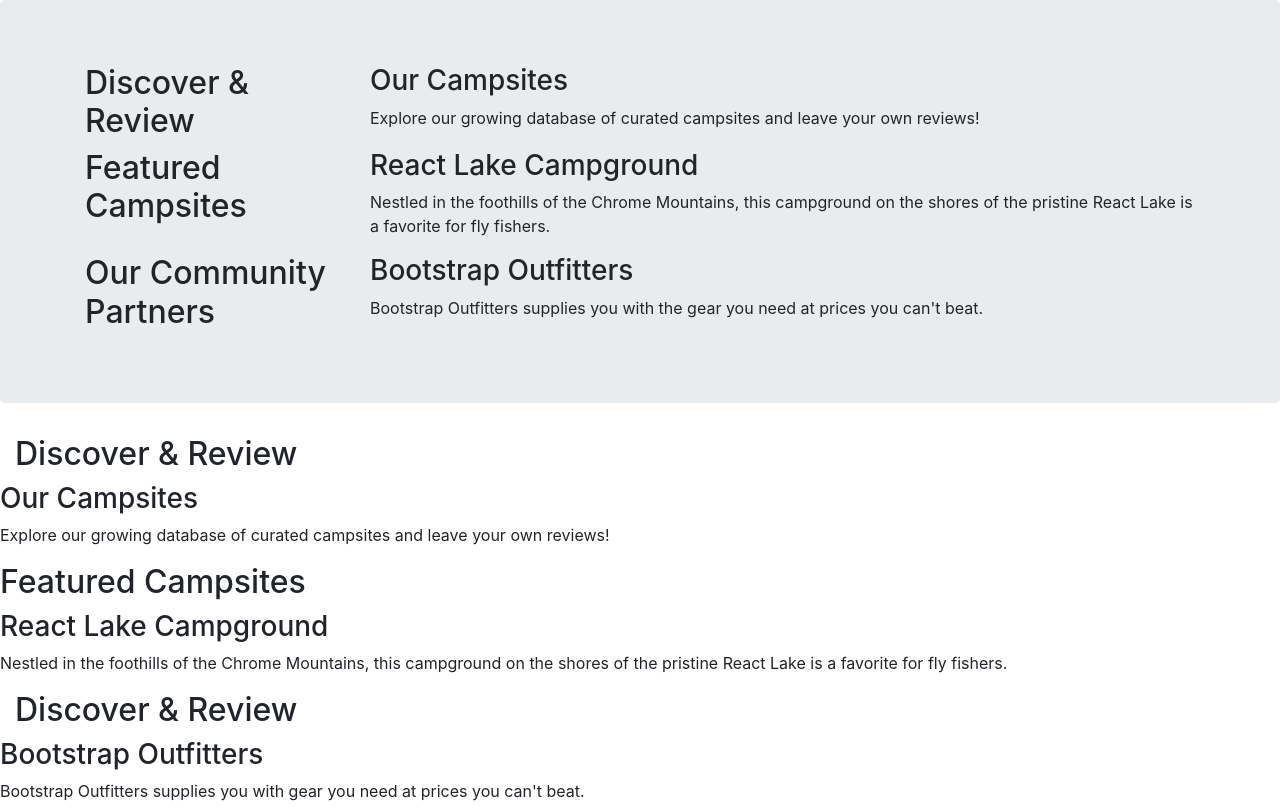
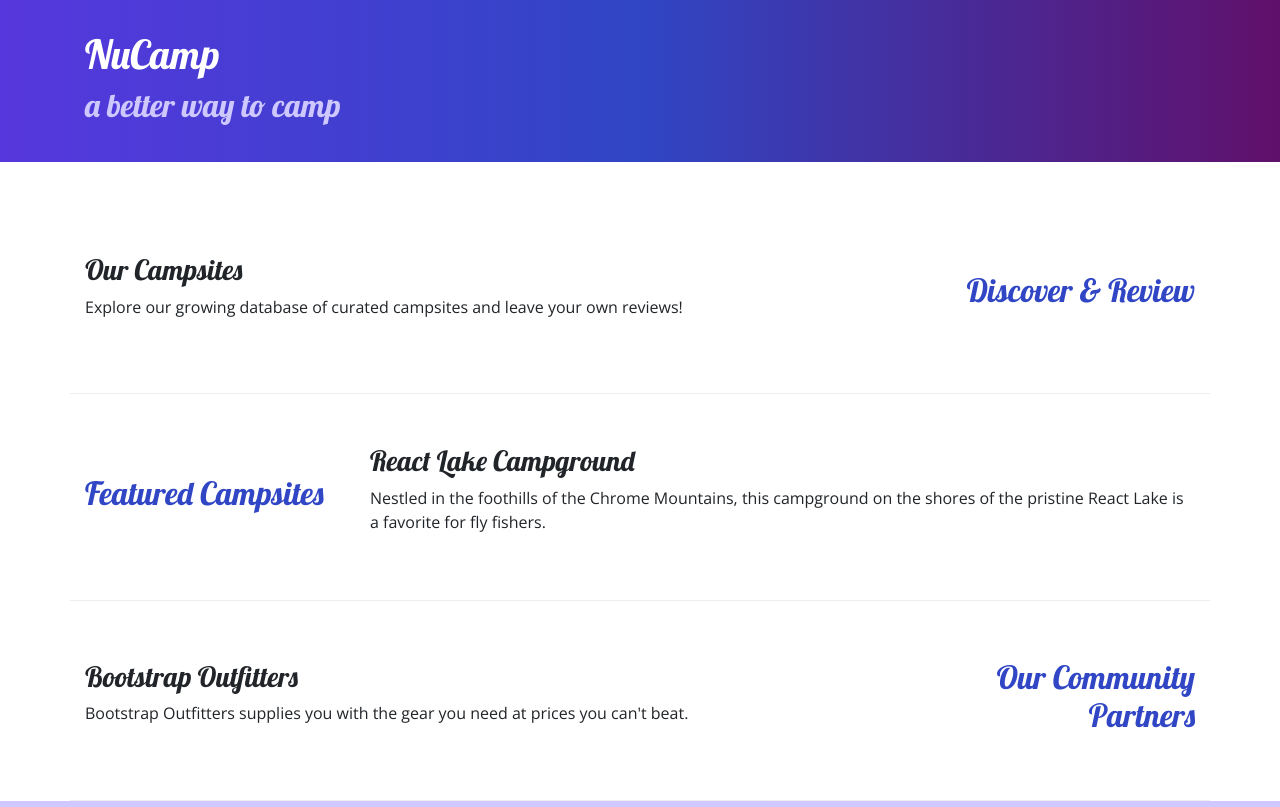
Before and after one commit to garciabusiness21/NuCamping, a website: page index.html in a window 1280 px wide. Shown: the top 807 px of the page. Drawn offline with nearby package versions, Linux system fonts and the light colour scheme.

Commit message:
CSS for sure

```diff
--- /dev/null
+++ b/css/styles.css
@@ -0,0 +1,32 @@
+body {
+    font-family: "Open Sans", sans-serif;
+}
+
+h1, h2, h3 {
+    font-family: "Lobster", cursive;
+}
+
+h2 {
+    color: #3046C5;
+}
+
+header h2 {
+    color: #CEC8FF;
+}
+
+footer {
+    background-image: linear-gradient(#CEC8FF, white);
+    padding: 20px 0;
+}
+
+.jumbotron {
+    padding: 30px;
+    background-image: linear-gradient(to right, #5637DD, #3046C5, #60106B);
+    color: white;
+}
+
+.row-content {
+    padding: 50px 0;
+    border-bottom: 1px ridge;
+    min-height: 200px;
+}
--- a/index.html
+++ b/index.html
@@ -9,17 +9,30 @@
         <!-- Bootstrap CSS -->
         <link rel="stylesheet" href="node_modules/bootstrap/dist/css/bootstrap.min.css" />
 
+        <!-- Additional CSS must be placed after Bootstrap CSS -->
+        <link rel="stylesheet" href="https://fonts.googleapis.com/css?family=Lobster|Open+Sans" />
+        <link rel="stylesheet" href="css/styles.css" />
         <title>NuCamp: A Better Way To Camp</title>
     </head>
 
 
 <body>
 
-    <header class="jumbotron">
+    <header class="jumbotron jumbotron-fluid">
+        <div class= "container">
+            <div class="row">
+                <div class="col">
+                    <h1>NuCamp</h1>
+                    <h2>a better way to camp</h2>
+                </div>
+            </div>
+        </div>
+    </header>
+
     <div class="container">
-            <div class="row">
-                <div class="col-sm-4 col-md-3">
-                    <h2>Discover & Review</h2>
+        <div class="row row-content align-items-center">
+            <div class="col-sm-4 order-sm-last col-md-3">
+                <h2 class="text-sm-right">Discover & Review</h2>
             </div>
             <div class="col">
                 <h3>Our Campsites</h3>
@@ -27,7 +40,7 @@
             </div>
         </div>
 
-            <div class="row">
+        <div class="row row-content align-items-center">
             <div class="col-sm-4 col-md-3">
                 <h2>Featured Campsites</h2>
             </div>
@@ -37,38 +50,15 @@
                </div>
         </div>
 
-            <div class="row">
-                <div class="col-sm-4 col-md-3">
-                    <h2>Our Community Partners</h2>
+        <div class="row row-content align-items-center">
+            <div class="col-sm-4 order-sm-last col-md-3">
+                <h2 class="text-sm-right">Our Community Partners</h2>
             </div>
             <div class="col">
                 <h3>Bootstrap Outfitters</h3>
                 <p>Bootstrap Outfitters supplies you with the gear you need at prices you can't beat.</p>
             </div>
         </div>
-        </div>
-    </header>
-
-    <div>
-        <div class="col-sm-4 order-sm-last col-md-3">
-            <h2>Discover & Review</h2>
-        </div>
-        <h3>Our Campsites</h3>
-        <p>Explore our growing database of curated campsites and leave your own reviews!</p>
-    </div>
-
-    <div>
-        <h2>Featured Campsites</h2>
-        <h3>React Lake Campground</h3>
-        <p>Nestled in the foothills of the Chrome Mountains, this campground on the shores of the pristine React Lake is a favorite for fly fishers.</p>
-    </div>
-
-    <div>
-        <div class="col-sm-4 order-sm-last col-md-3">
-            <h2>Discover & Review</h2>
-        </div>
-        <h3>Bootstrap Outfitters</h3>
-        <p>Bootstrap Outfitters supplies you with gear you need at prices you can't beat.</p>
     </div>
 
     <footer>
@@ -83,14 +73,14 @@
                         <li><a href="#">Contact</a></li>
                     </ul>
                 </div>
-                <div class="col-6 col-sm-5">
+                <div class="col-6 col-sm-5 text-center">
                 	<h5>Social</h5>
                     <a href="http://instagram.com/">Instagram</a>
                     <a href="http://facebook.com/">Facebook</a>
                     <a href="http://twitter.com/">Twitter</a>
                     <a href="http://youtube.com/">YouTube</a>
                 </div>
-                <div class="col-sm-4">
+                <div class="col-sm-4 text-center">
                     Tel.: 1-206-555-1234<br />
                     Email: campsites@nucamp.co
                 </div>
```
Lines whose indentation alone changed are shown as unchanged.
